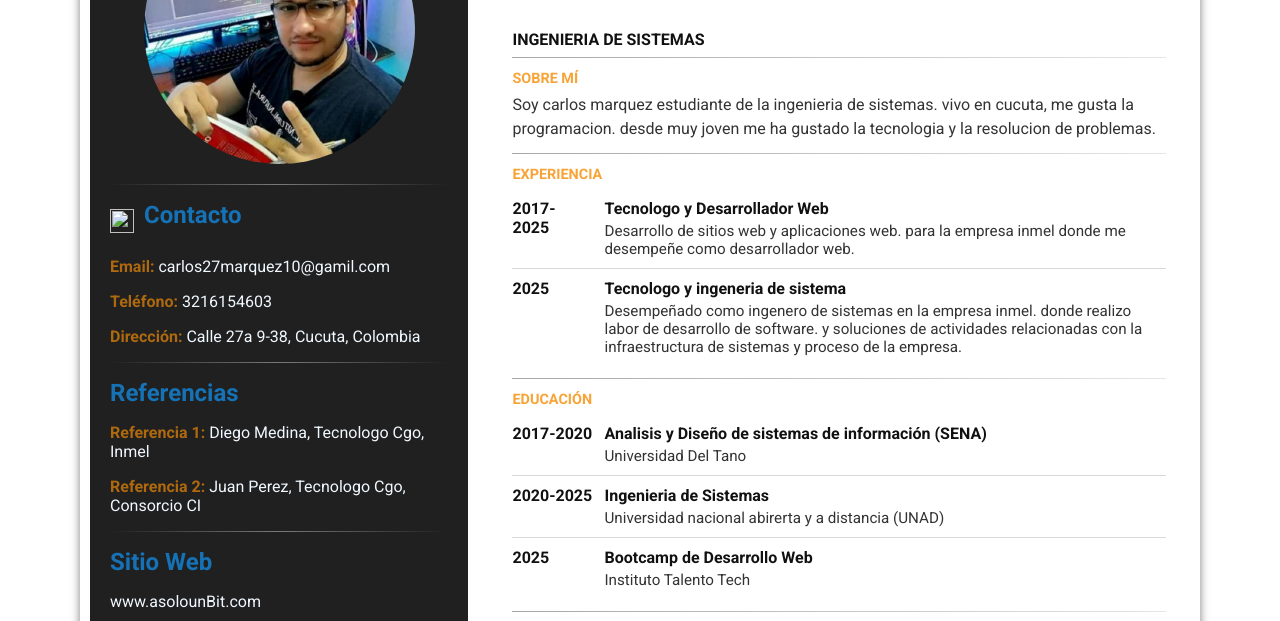
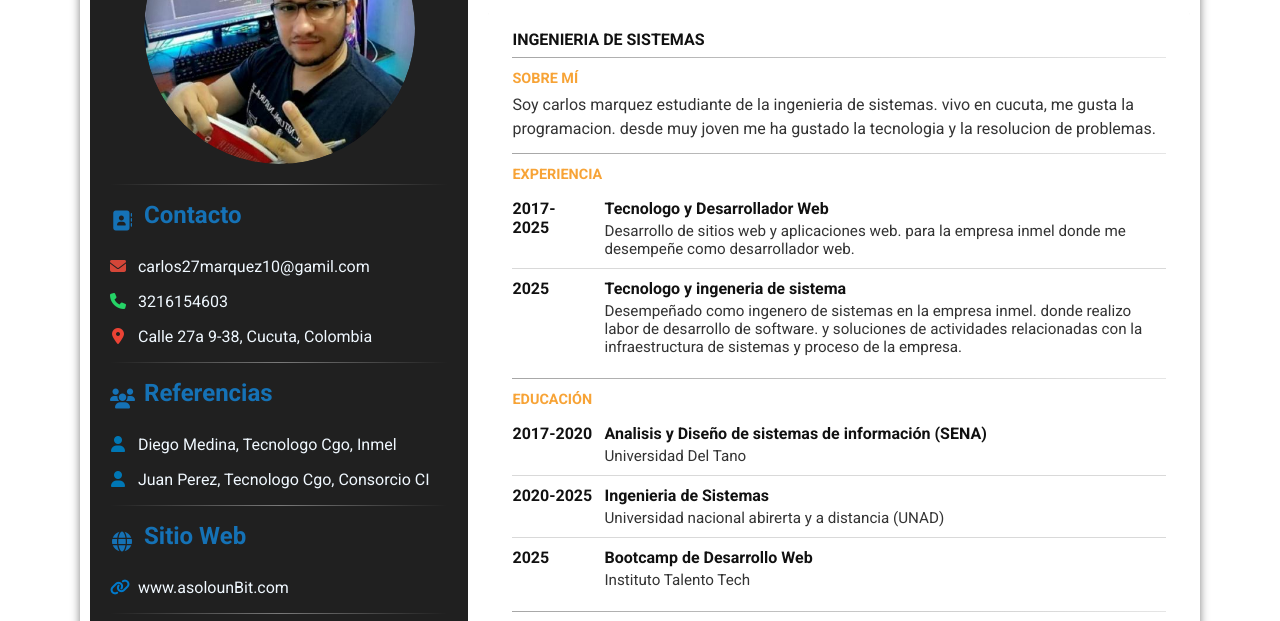
Before and after one commit to CarlosMarquez10/curriculum_03, a plain HTML site: page index.html in a window 1280 px wide. Shown: the part 217-838 px from the top of the page. Drawn offline with Linux system fonts and the light colour scheme.

Commit message:
se agregan los iconos con fownFont de las demas secciones contacto y referencia

```diff
--- a/css/index.css
+++ b/css/index.css
@@ -81,6 +81,27 @@ img {
   width: 80%;
   height: auto;
   object-fit: cover;
+}
+
+/* Estilo difuminado para la imagen de perfil */
+.profile-pic img {
+  border-radius: 50%;
+  width: 80%;
+  height: auto;
+  object-fit: cover;
+  box-shadow: 0 0 20px rgba(0, 0, 0, 0.3);
+  filter: blur(0.5px);
+  transition: filter 0.3s ease, box-shadow 0.3s ease, mask 0.3s ease;
+  position: relative;
+  mask: radial-gradient(circle, black 60%, transparent 100%);
+  -webkit-mask: radial-gradient(circle, black 60%, transparent 100%);
+}
+
+.profile-pic img:hover {
+  filter: blur(0px);
+  box-shadow: 0 0 30px rgba(21, 114, 182, 0.4);
+  mask: radial-gradient(circle, black 70%, transparent 100%);
+  -webkit-mask: radial-gradient(circle, black 70%, transparent 100%);
 }
 /* Línea divisoria decorativa */
 .divider {
@@ -234,18 +255,53 @@ img {
 .tech-item.postgres i { color: #336791; }
 .tech-item.git i { color: #f34f29; }
 .tech-item.github i { color: #333333; }
-/* Estilos para iconos en párrafos de redes sociales */
+/* Estilos para iconos en párrafos de aside */
 aside p i {
-  color: #1572b6;
   margin-right: 8px;
   width: 16px;
   text-align: center;
+  color: #007acc;
 }
 
-/* Colores específicos para redes sociales */
-aside p i.fa-facebook { color: #1877f2; }
-aside p i.fa-twitter { color: #1da1f2; }
-aside p i.fa-linkedin { color: #0077b5; }
+/* Iconos de contacto */
+aside p i.fa-envelope {
+  color: #d44638;
+}
+
+aside p i.fa-phone {
+  color: #25d366;
+}
+
+aside p i.fa-location-dot {
+  color: #ea4335;
+}
+
+/* Iconos de referencias */
+aside p i.fa-user {
+  color: #0077b5;
+}
+
+/* Iconos de sitio web */
+aside p i.fa-link {
+  color: #007acc;
+}
+
+/* Iconos de redes sociales */
+aside p i.fa-share-nodes {
+  color: #333;
+}
+
+aside p i.fa-facebook {
+  color: #1877f2;
+}
+
+aside p i.fa-twitter {
+  color: #1da1f2;
+}
+
+aside p i.fa-linkedin {
+  color: #0077b5;
+}
 
 .tech-item.docker i { color: #2496ed; }
 
--- a/index.html
+++ b/index.html
@@ -42,24 +42,27 @@
         <section>
           <div class="content-aside">
             <div class="cont-ico">
-              <img src="./public/user.png" alt="" />
+              <i class="fa-solid fa-address-book"></i>
               <h2>Contacto</h2>
             </div>
-            <p><strong>Email:</strong> carlos27marquez10@gamil.com</p>
-            <p><strong>Teléfono:</strong> 3216154603</p>
-            <p><strong>Dirección:</strong> Calle 27a 9-38, Cucuta, Colombia</p>
+            <p><i class="fa-solid fa-envelope"></i> carlos27marquez10@gamil.com</p>
+            <p><i class="fa-solid fa-phone"></i> 3216154603</p>
+            <p><i class="fa-solid fa-location-dot"></i> Calle 27a 9-38, Cucuta, Colombia</p>
           </div>
           <div class="divider" aria-hidden="true"></div>
         </section>
         <!-- secction del las referencia -->
         <section>
           <div class="content-aside">
-            <h2>Referencias</h2>
+            <div class="cont-ico">
+              <i class="fa-solid fa-users"></i>
+              <h2>Referencias</h2>
+            </div>
             <p>
-              <strong>Referencia 1:</strong> Diego Medina, Tecnologo Cgo, Inmel
+              <i class="fa-solid fa-user"></i> Diego Medina, Tecnologo Cgo, Inmel
             </p>
             <p>
-              <strong>Referencia 2:</strong> Juan Perez, Tecnologo Cgo,
+              <i class="fa-solid fa-user"></i> Juan Perez, Tecnologo Cgo,
               Consorcio CI
             </p>
           </div>
@@ -68,8 +71,11 @@
         <!-- secction del sitio web -->
         <section>
           <div class="content-aside">
-            <h2>Sitio Web</h2>
-            <p>www.asolounBit.com</p>
+            <div class="cont-ico">
+              <i class="fa-solid fa-globe"></i>
+              <h2>Sitio Web</h2>
+            </div>
+            <p><i class="fa-solid fa-link"></i> www.asolounBit.com</p>
           </div>
           <div class="divider" aria-hidden="true"></div>
         </section>
@@ -80,9 +86,10 @@
               <i class="fa-solid fa-share-nodes"></i>
               <h2>Redes Sociales</h2>
             </div>
-            <p><i class="fa-brands fa-facebook"></i> <strong>Facebook:</strong> Carlos Marquez</p>
-            <p><i class="fa-brands fa-twitter"></i> <strong>Twitter:</strong> @carlos27marquez10</p>
-            <p><i class="fa-brands fa-linkedin"></i> <strong>LinkedIn:</strong> Carlos David Marquez Valencia</p>
+            <p><i class="fa-brands fa-facebook"></i> Carlos Marquez</p>
+            <p><i class="fa-brands fa-twitter"></i> @carlos27marquez10</p>
+            <p><i class="fa-brands fa-linkedin"></i> Carlos David Marquez Valencia</p>
+
           </div>
           <div class="divider" aria-hidden="true"></div>
         </section>
```
